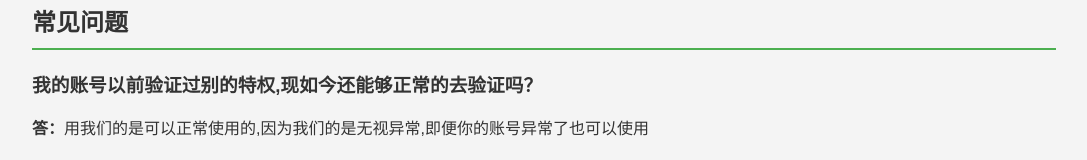
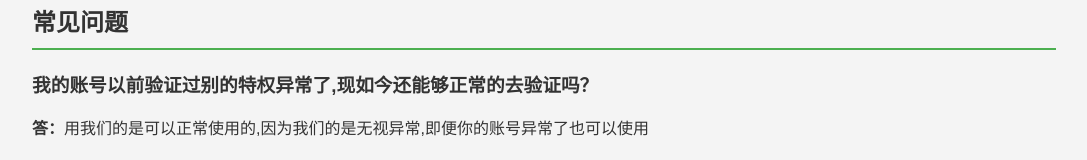
Before and after one commit to guang12386/vinnet, a plain HTML site: page index.html in a window 1280 px wide. Shown: the part 876-1036 px from the top of the page, without its empty margins (96-1183 px from the left). Drawn offline with Linux system fonts and the light colour scheme.

Commit message:
Update index.html

```diff
--- a/index.html
+++ b/index.html
@@ -65,7 +65,7 @@
         </div>
         <div class="section">
             <h2>常见问题</h2>
-            <h3>我的账号以前验证过别的特权,现如今还能够正常的去验证吗？</h3>
+            <h3>我的账号以前验证过别的特权异常了,现如今还能够正常的去验证吗？</h3>
             <p><strong>答：</strong>用我们的是可以正常使用的,因为我们的是无视异常,即便你的账号异常了也可以使用</p>
             <h3>用我们的特权会导致三方吗？</h3>
             <p><strong>答：</strong>并不会，试问一下你从你家到另一个城市的王者荣耀特权馆会导致你的游戏账号三方吗？答案是不会的,我们的技术也只是模拟一下你的位置,所以是不会导致三方以及封号的</p>
```
